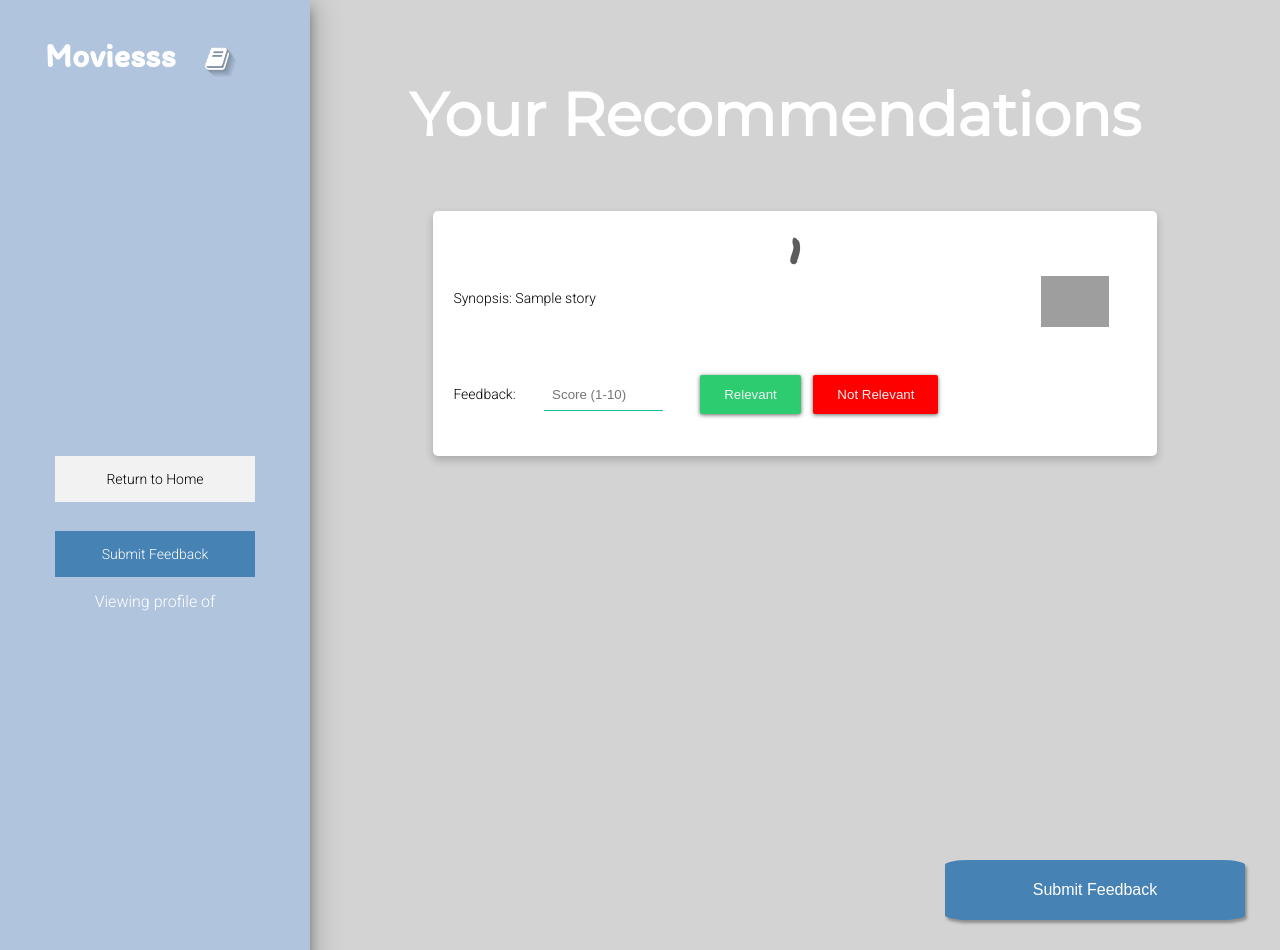
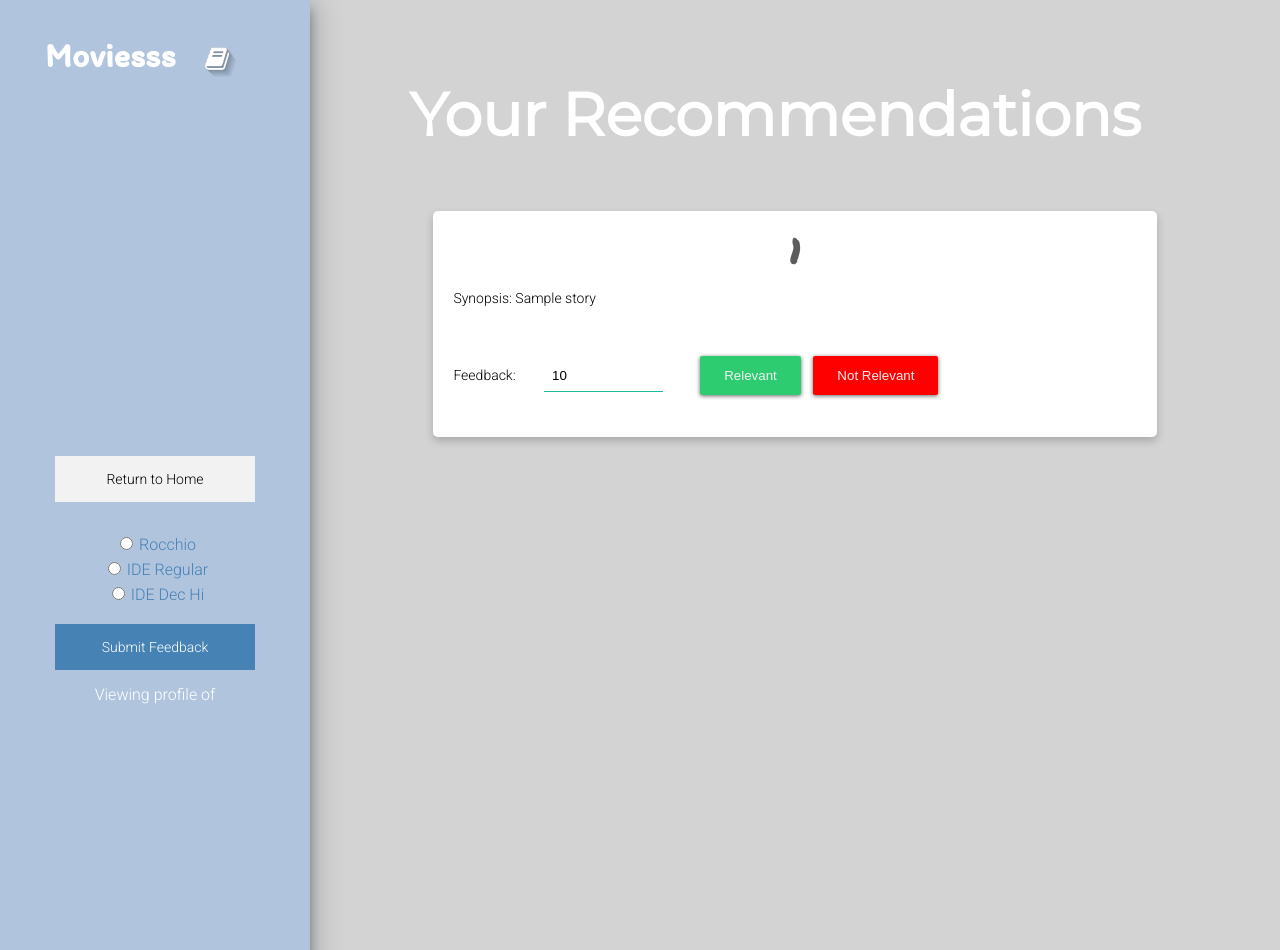
Before and after one commit to harryw1248/Social_media_based_movie_reccomendation, a Flask app: template templates/recommendations.html in a window 1280 px wide. Run offline with Flask 2, Linux system fonts and the light colour scheme; the template is opened without the code that fills it: most values are stand-ins (such as "Sample title", 1, 10 or a date in 2020); some libraries are stand-ins or nearby versions; grey boxes are pictures that could not be loaded.

Commit message:
new changes

```diff
--- a/app.py
+++ b/app.py
@@ -55,7 +55,7 @@
 def post_feedback():
     feedback = parse_feedback(request.form)
     profile = session['profile']
-    submit_feedback(feedback, profile)
+    submit_feedback(feedback, profile, request.form['model'])
     return redirect(url_for('recommendations'))
 
 @app.route('/recommendations')
--- a/static/rec_style.css
+++ b/static/rec_style.css
@@ -96,6 +96,7 @@
   height:100vh;
   box-shadow: 0 0 30px 0 rgba(0, 0, 0, 0.3), 0 10px 10px 0 rgba(0, 0, 0, 0.3);
 }
+
 .sform input {
   font-family: "Roboto", sans-serif;
   outline: 0;
@@ -151,6 +152,11 @@
 .sform button:hover,.form button:active,.form button:focus {
 }
 
+.radio-b {
+  width: 13px;
+  margin: 6px;
+}
+
 h1 {
   font-size: 34px;
   color: LightSteelBlue;
--- a/templates/recommendations.html
+++ b/templates/recommendations.html
@@ -41,7 +41,6 @@
       });
     </script>
     <form name="feedback" id="feedback" action="/feedback" method="post">
-                <input class="fab animated bounceInDown" type="submit" value="Submit Feedback" />
             <div class="page animated slideInUp" style="">
                 <h3>Your Recommendations</h3>
             <h2>
@@ -52,14 +51,13 @@
                              <p style="font-weight: normal; float:left; width:85%;">Synopsis: {{story[1]}}
 
                              </p>
-                             <img style="width: 10%;margin-left: 1%;" src=/static/images/{{story[2]}}>
                              <div style="clear:both;"></div>
                             </div>
                            <p id="thanks_{{loop.index}}" style="font-size: 20px; display: inline; display:none; "> Thanks for the feedback ! </p>
                           <div id="feedback_{{loop.index}}" style="margin-left:auto; margin-right:0">
                             <p style="font-weight: normal; display: inline; "> Feedback: </p>
                             <input style="display: none;" type="text" name="movieID_{{loop.index}}" value={{story[3]}} />
-                             <input id="score_{{loop.index}}" type="text" name="score_movie_{{loop.index}}" style="padding: 8px; width:15%; " placeholder="Score (1-10)" />
+                             <input id="score_{{loop.index}}" type="text" name="score_movie_{{loop.index}}" style="padding: 8px; width:15%; " placeholder="Score (1-10)" value="{{11-loop.index}}" />
                             <input style="display: none;" name="relevancy_movie_{{loop.index}}" type="radio" value="relevant"></input>
                             <input style="display: none;" name="relevancy_movie_{{loop.index}}" type="radio" value="irrelevant"></input>
                             <button type="button" class="btn" onClick="feedbackMovie('{{loop.index}}', 0)"><span>Relevant</span></button>
@@ -80,6 +78,9 @@
                <button type="button" onClick="window.location.href='/'"> Return to Home </button>
             </div>
             <br>
+            <input style="width: 13px; margin: 6px;" class="radio-b" name="model" type="radio" value="Rocchio"></input><label>Rocchio</label><br>
+            <input style="width: 13px; margin: 6px;" class="radio-b" name="model" type="radio" value="IDE Regular"></input><label>IDE Regular</label><br>
+            <input style="width: 13px; margin: 6px; margin-bottom: 24px;" class="radio-b" name="model" type="radio" value="IDE Dec Hi"></input><label>IDE Dec Hi</label><br>
             <input type="submit" value="Submit Feedback" />
             <br>
             <div style="color:white;">Viewing profile of {{user}} </div>
```
